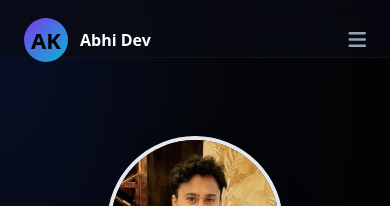
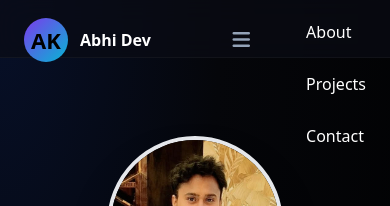
Before and after one commit to Abhishekk3107/My-Portfolio, a React (Vite) app: page / in a window 390 px wide. Shown: the top 206 px of the page. Built offline with nearby package versions, Linux system fonts and the light colour scheme.

Commit message:
Enhance Header with mobile menu and improved spacing
cgen-25d7b226e98d4058874946fe4484ddc4

```diff
--- a/src/components/Header.jsx
+++ b/src/components/Header.jsx
@@ -1,8 +1,10 @@
-import React from 'react'
+import React, { useState } from 'react'
 import { Link } from 'react-router-dom'
 import Logo from './Logo'
 
 export default function Header() {
+  const [open, setOpen] = useState(false)
+
   return (
     <header id="navbar" className="fixed top-0 left-0 right-0 z-50 backdrop-blur-md bg-[rgba(10,12,20,0.7)] border-b border-[rgba(255,255,255,0.04)]">
       <div className="container mx-auto px-6 flex items-center justify-between h-20">
@@ -10,15 +12,29 @@ export default function Header() {
           <Logo size={44} />
           <span className="text-white font-semibold">Abhi Dev</span>
         </Link>
-        <nav className="hidden md:flex space-x-8">
+
+        <nav className="hidden md:flex space-x-8 items-center">
           <Link to="/" className="nav-link text-muted hover:text-accent transition-colors">Home</Link>
           <Link to="/about" className="nav-link text-muted hover:text-accent transition-colors">About</Link>
           <Link to="/projects" className="nav-link text-muted hover:text-accent transition-colors">Projects</Link>
           <Link to="/contact" className="nav-link text-muted hover:text-accent transition-colors">Contact</Link>
         </nav>
-        <button id="mobile-menu-btn" className="md:hidden text-muted">
-          <i className="fas fa-bars text-xl"></i>
-        </button>
+
+        <div className="md:hidden">
+          <button onClick={() => setOpen(v => !v)} aria-label="Toggle menu" className="text-muted p-2">
+            <i className="fas fa-bars text-xl"></i>
+          </button>
+        </div>
+      </div>
+
+      {/* Mobile menu */}
+      <div className={`md:hidden transition-transform duration-300 ${open ? 'translate-y-0' : '-translate-y-full'} bg-[rgba(5,6,10,0.9)] border-t border-[rgba(255,255,255,0.02)]`}>
+        <div className="px-6 py-4 flex flex-col gap-3">
+          <Link to="/" onClick={() => setOpen(false)} className="text-white py-2">Home</Link>
+          <Link to="/about" onClick={() => setOpen(false)} className="text-white py-2">About</Link>
+          <Link to="/projects" onClick={() => setOpen(false)} className="text-white py-2">Projects</Link>
+          <Link to="/contact" onClick={() => setOpen(false)} className="text-white py-2">Contact</Link>
+        </div>
       </div>
     </header>
   )
```
